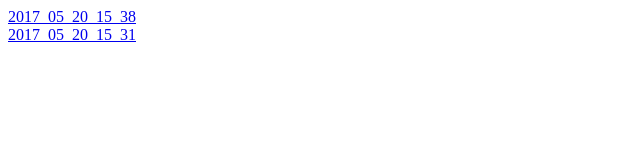
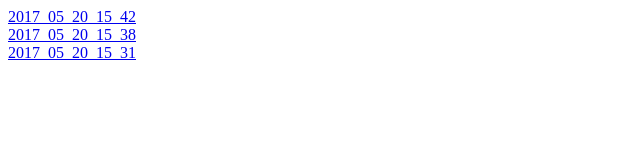
Before and after one commit to cocoic/cocoic, a plain HTML site: page index.html in a window 1280 px wide. Shown: the whole page, without its empty margins (0-640 px from the left). Drawn offline with Linux system fonts and the light colour scheme.

Commit message:
2017_05_20_15_42

```diff
--- a/index.html
+++ b/index.html
@@ -1,2 +1,3 @@
+<a href="2017_05_20_15_42.html">2017_05_20_15_42</a><br/>
 <a href="2017_05_20_15_38.html">2017_05_20_15_38</a><br/>
 <a href="2017_05_20_15_31.html">2017_05_20_15_31</a><br/>
```
